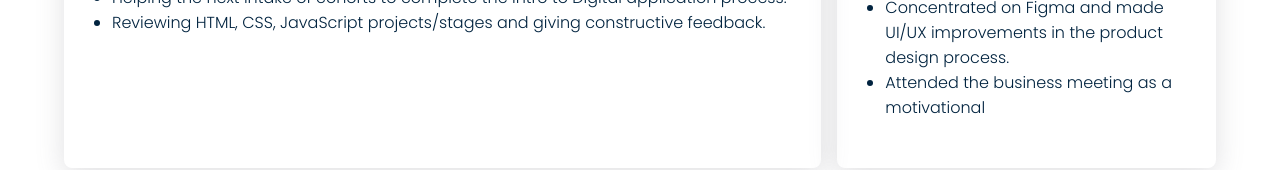
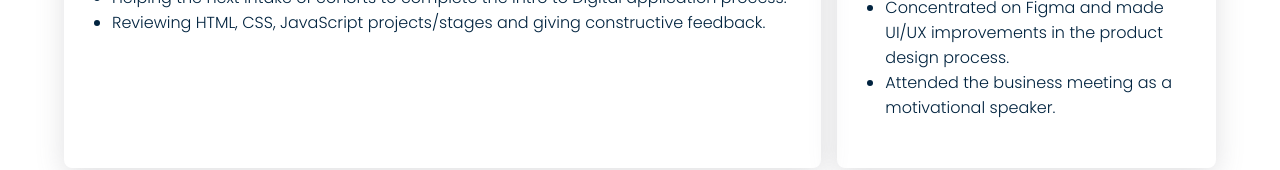
Before and after one commit to musayuksel/CV, a React (Create React App) app: page / in a window 1280 px wide. Shown: the part 3614-3784 px from the top of the page. Built offline with nearby package versions, Linux system fonts and the light colour scheme.

Commit message:
Fix:Typo error

```diff
--- a/src/App.js
+++ b/src/App.js
@@ -186,7 +186,7 @@ function App() {
             skills={["Figma"]}
             explanations={[
               "Concentrated on Figma and made UI/UX improvements in the product design process.",
-              "Attended the business meeting as a motivational",
+              "Attended the business meeting as a motivational speaker.",
             ]}
           />
         </section>
```
